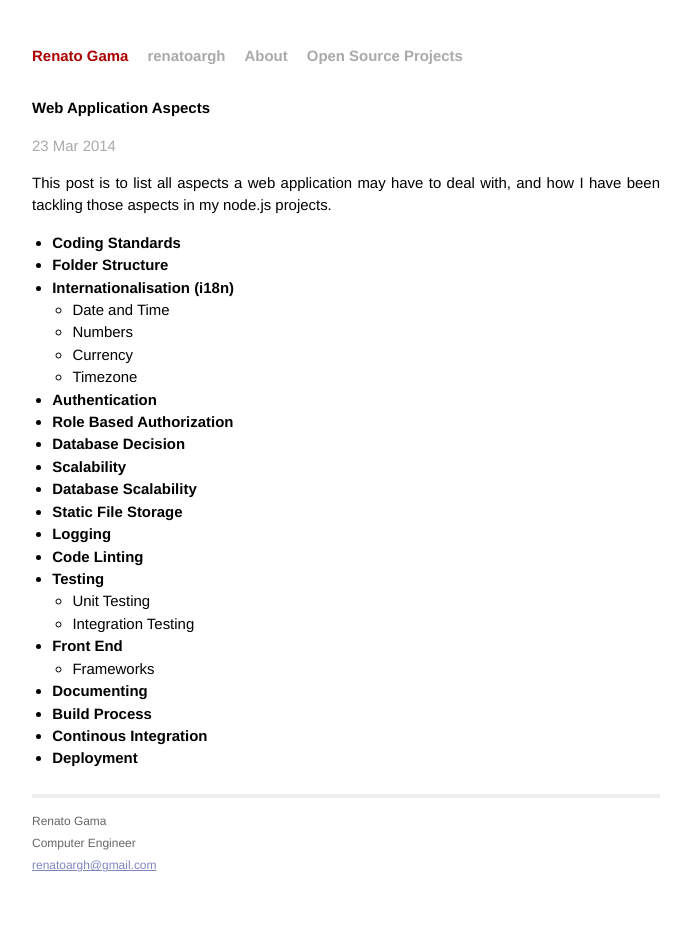
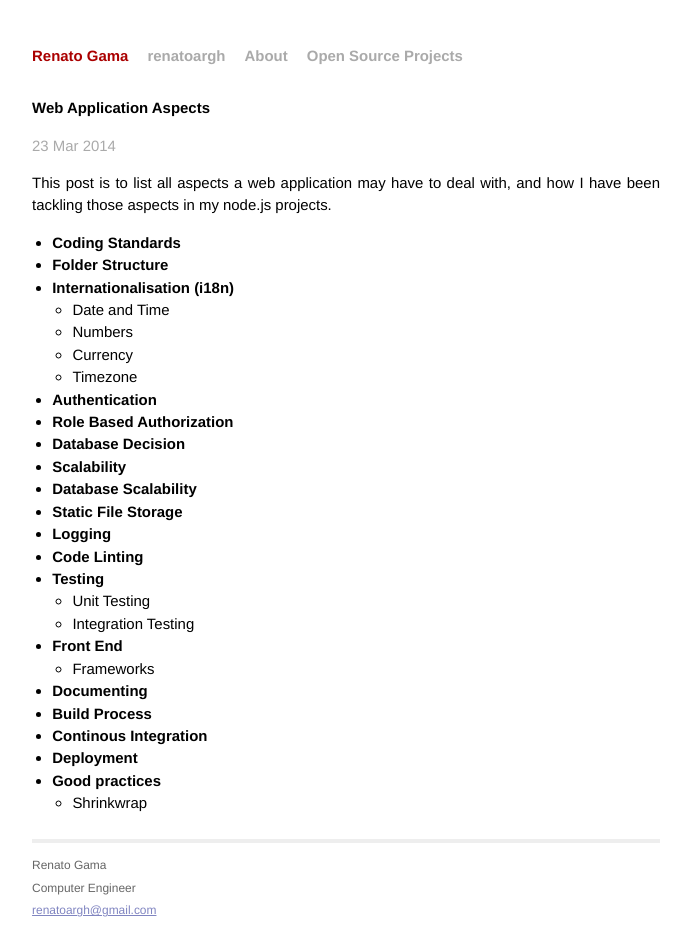
Before and after one commit to renatoargh/renatoargh.github.io, a Jekyll site: the page built from _posts/2014-03-23-web-application-aspects.md, in a window 1280 px wide. Shown: the whole page, without its empty margins (294-985 px from the left). Built offline with Jekyll 4.4.1, drawn with Linux system fonts in a browser that asks for light colours; Markdown is read by kramdown in place of the engine named in the settings; comment, search, counter and statistics services are not loaded.

Commit message:
Update 2014-03-23-web-application-aspects.md

```diff
--- a/_posts/2014-03-23-web-application-aspects.md
+++ b/_posts/2014-03-23-web-application-aspects.md
@@ -29,3 +29,5 @@ This post is to list all aspects a web application may have to deal with, and ho
 - **Build Process**
 - **Continous Integration**
 - **Deployment**
+- **Good practices**
+  - Shrinkwrap
```
